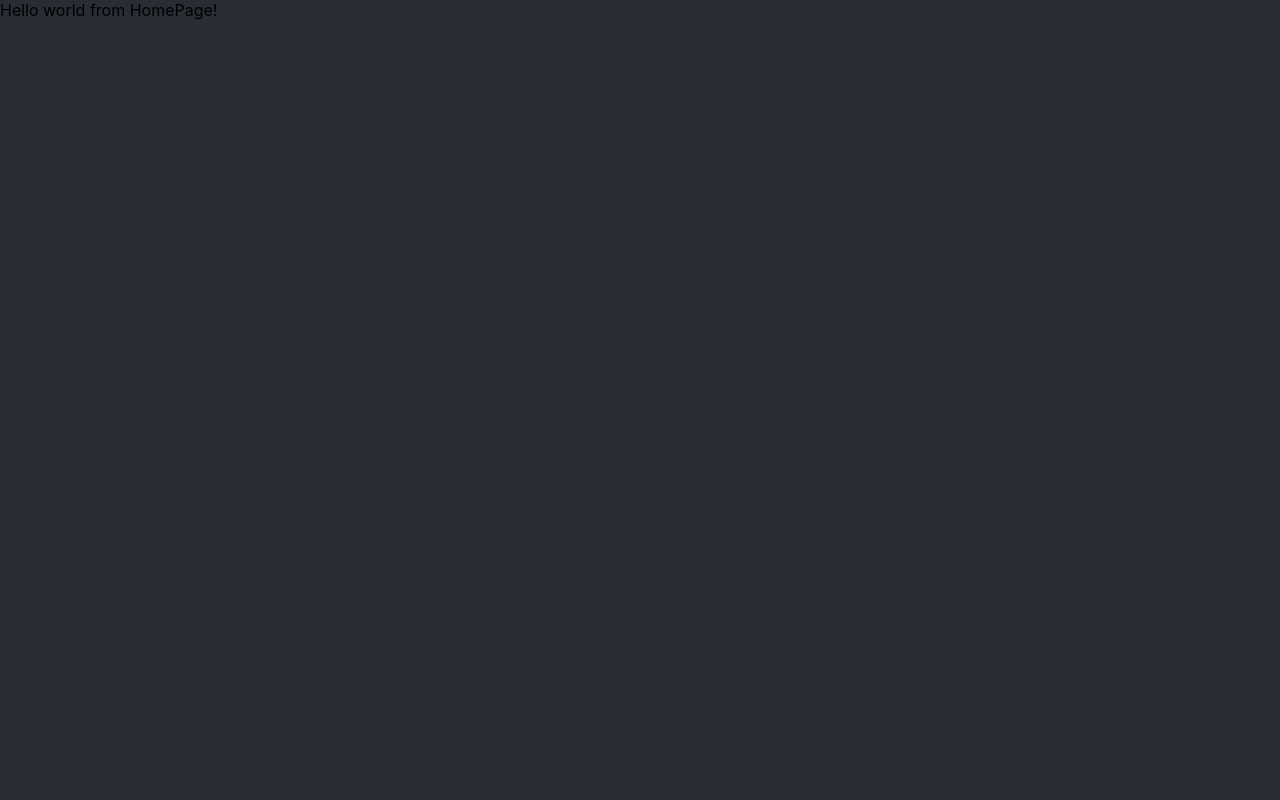
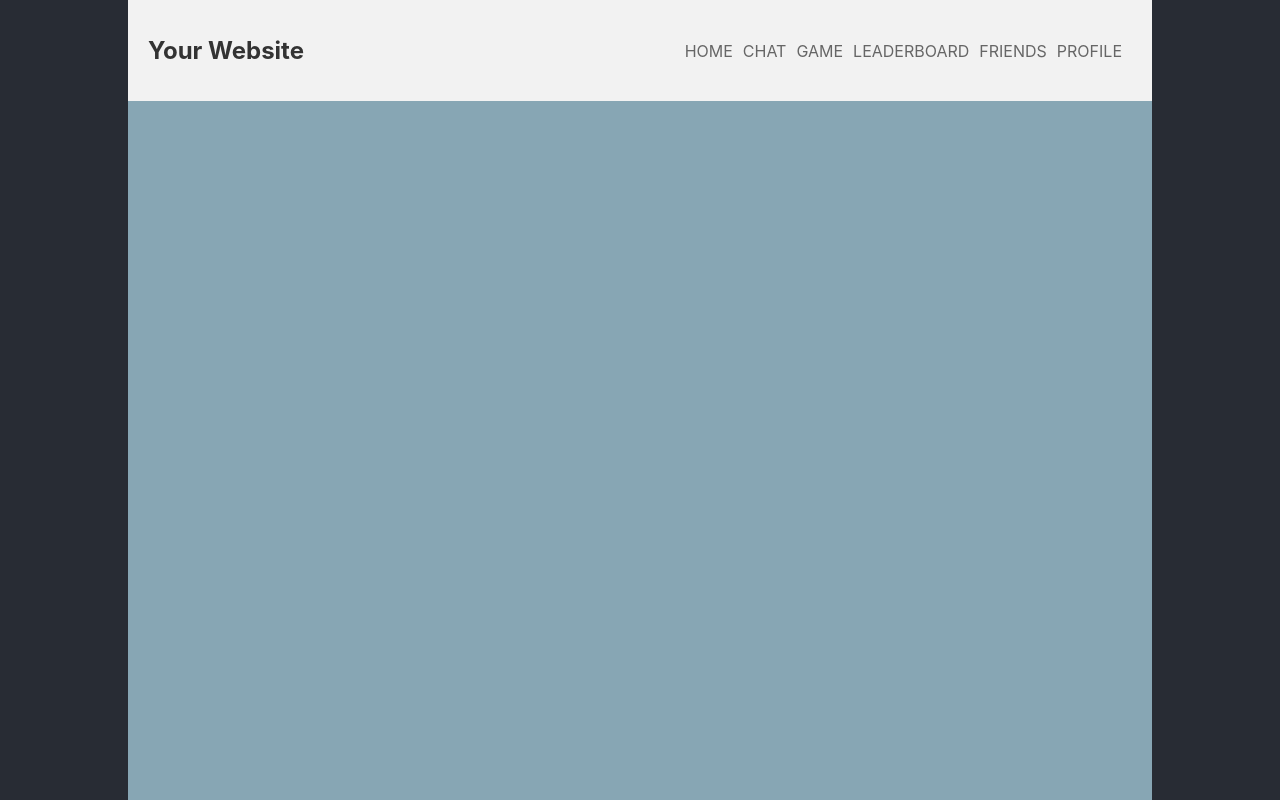
Before and after one commit to ulugbek989898/ft_transcendance, a React (Create React App) app: page /home in a window 1280 px wide. Built offline with nearby package versions, Linux system fonts and the light colour scheme; no server answers.

Commit message:
header is created

```diff
--- a/package.json
+++ b/package.json
@@ -10,6 +10,7 @@
     "@types/node": "^16.7.13",
     "@types/react": "^18.0.0",
     "@types/react-dom": "^18.0.0",
+    "dotenv": "^16.3.1",
     "react": "^18.2.0",
     "react-dom": "^18.2.0",
     "react-router-dom": "^6.14.1",
--- /dev/null
+++ b/src/components/Container.js
@@ -0,0 +1,7 @@
+import "../styles/Container.style.css";
+
+export default function Container(props) {
+	return (
+		<div className="container">{props.children}</div>
+	)
+}
--- /dev/null
+++ b/src/components/Header.js
@@ -0,0 +1,24 @@
+import "../styles/Header.style.css";
+import { Link } from 'react-router-dom';
+
+export default function  Header() {
+	const listHeader = ["home", "chat", "game", "leaderboard", "friends", "profile"];
+	return (
+	<header className="header-container">
+		<h1 className="header-title">Your Website</h1>
+		<nav className="header-nav">
+			<ul className="header-nav-list">
+			{
+				listHeader.map((list, index) => {
+					return (
+						<li className="header-nav-item" key={index}>
+							<Link to={"/" + list} className="header-nav-link">{list.toUpperCase()}</Link>
+						</li>
+					)
+				})
+			}
+			</ul>
+		</nav>
+	</header>
+	);
+};
--- a/src/pages/HomePage.tsx
+++ b/src/pages/HomePage.tsx
@@ -1,5 +1,9 @@
+import Container from "../components/Container";
+import Header from "../components/Header";
 export const HomePage = () => {
 	return (
-		<div>Hello world from HomePage!</div>
+		<Container>
+			<Header />
+		</Container>
 	);
 }
--- a/src/pages/LoginPage.tsx
+++ b/src/pages/LoginPage.tsx
@@ -3,7 +3,6 @@ import "../styles/LoginPage.style.css"
 
 export default function LoginPage () {
 	const url = process.env.REACT_APP_API_URL;
-
 	return (
 		<div className="main">
 			<a href={url} className="link-redirect">Login from 42</a>
--- /dev/null
+++ b/src/styles/Container.style.css
@@ -0,0 +1,6 @@
+.container{
+	margin: auto;
+	max-width: 80vw;
+	min-height: 100vh;
+	background-color: rgb(135, 166, 180);
+}
--- /dev/null
+++ b/src/styles/Header.style.css
@@ -0,0 +1,39 @@
+.header-container {
+	display: flex;
+	align-items: center;
+	justify-content: space-between;
+	background-color: #f2f2f2;
+	padding: 20px;
+  }
+
+  .header-title {
+	color: #333;
+	font-size: 24px;
+  }
+
+  .header-nav {
+	display: flex;
+	align-items: center;
+  }
+
+  .header-nav-list {
+	list-style-type: none;
+	margin: 0;
+	padding: 0;
+	display: flex;
+  }
+
+  .header-nav-item {
+	margin-right: 10px;
+  }
+
+  .header-nav-link {
+	color: #666;
+	text-decoration: none;
+	font-size: 16px;
+	transition: color 0.3s ease;
+  }
+
+  .header-nav-link:hover {
+	color: #333;
+  }
--- a/src/styles/LoginPage.style.css
+++ b/src/styles/LoginPage.style.css
@@ -11,6 +11,7 @@ body{
 	background-repeat: no-repeat;
 	background-size: cover;
 	position: relative;
+	opacity: 0.9;
 }
 
 .link-redirect {
```
Also changed, not shown: 1 other file (tests, documents, lock files or other folders).
